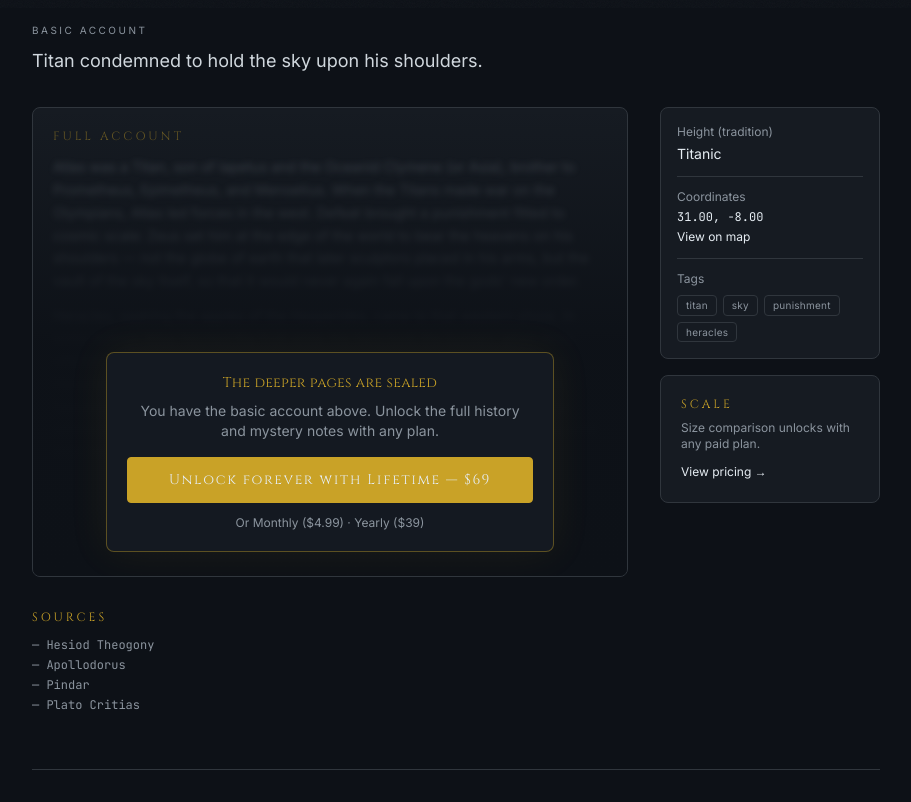
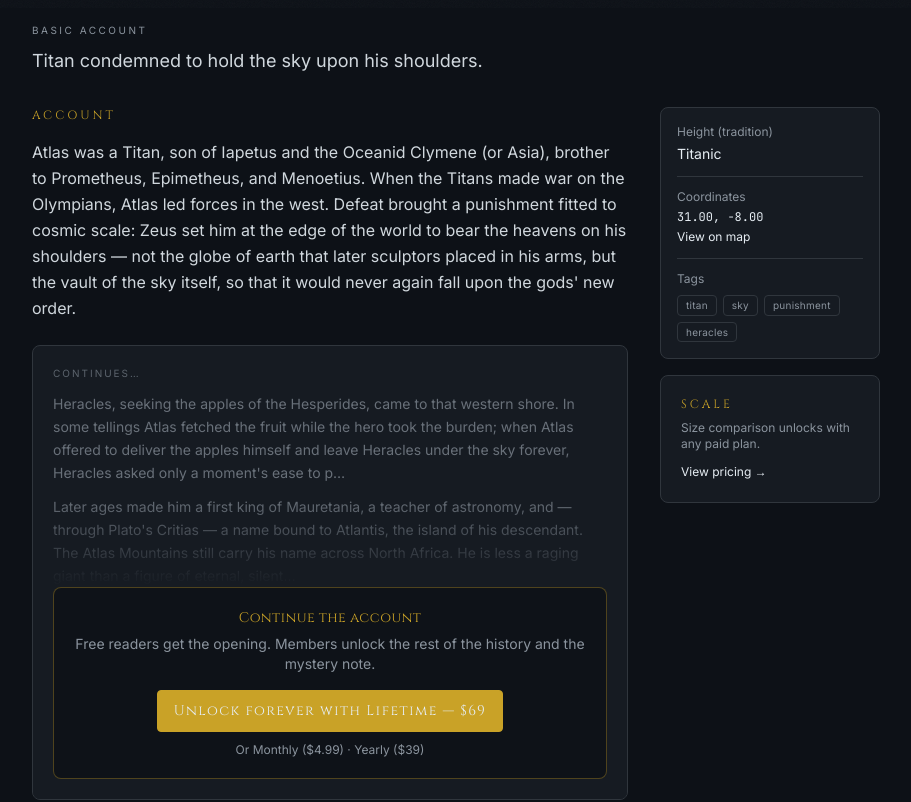
Before and after one commit to silvio-meter/giants-of-the-world, a Next.js app: page /giants/atlas in a window 1280 px wide. Shown: the part 792-1594 px from the top of the page, without its empty margins (184-1095 px from the left). Built offline with nearby package versions, Linux system fonts and the light colour scheme.

Commit message:
Give free readers a readable opening paragraph on each giant.
Replace full blur paywall with clear preview plus a compact continue CTA.

```diff
--- a/src/app/pricing/page.tsx
+++ b/src/app/pricing/page.tsx
@@ -57,8 +57,8 @@ export default function PricingPage() {
           Pricing
         </h1>
         <p className="mx-auto mt-3 max-w-xl text-sm text-text-muted sm:text-base">
-          Free readers see every giant&apos;s basic account. Full histories,
-          mystery notes, and future premium tools unlock with any paid plan.
+          Free readers get every giant&apos;s opening account. Members unlock
+          the full history, mystery notes, and future premium tools.
         </p>
         {isPaid && (
           <p className="mt-4 inline-block rounded border border-accent-gold/40 bg-accent-gold/10 px-3 py-1.5 text-xs text-accent-gold">
@@ -127,7 +127,7 @@ export default function PricingPage() {
           What paid unlocks
         </h3>
         <ul className="mt-4 grid gap-2 text-sm text-text-muted sm:grid-cols-2">
-          <li>— Full detailed accounts for every giant</li>
+          <li>— Full remaining account for every giant</li>
           <li>— Mystery notes (whispered asides)</li>
           <li>— Size comparison tool (coming)</li>
           <li>— Favourites & advanced map filters (coming)</li>
--- a/src/components/FullDescription.tsx
+++ b/src/components/FullDescription.tsx
@@ -9,13 +9,27 @@ interface Props {
   mysteryNote: string;
 }
 
-export function FullDescription({ fullDescription, mysteryNote }: Props) {
-  const { isPaid, ready } = usePlan();
-
-  const paragraphs = fullDescription
+function splitParagraphs(text: string): string[] {
+  const byBreak = text
     .split(/\n\n+|\n/)
     .map((p) => p.trim())
     .filter(Boolean);
+  if (byBreak.length >= 2) return byBreak;
+
+  // Single block: split into ~2–3 sentence chunks so free users still get a real opening
+  const sentences = text.match(/[^.!?]+[.!?]+(?:\s|$)|[^.!?]+$/g);
+  if (!sentences || sentences.length <= 2) return [text.trim()];
+
+  const chunks: string[] = [];
+  for (let i = 0; i < sentences.length; i += 2) {
+    chunks.push(sentences.slice(i, i + 2).join("").trim());
+  }
+  return chunks.filter(Boolean);
+}
+
+export function FullDescription({ fullDescription, mysteryNote }: Props) {
+  const { isPaid, ready } = usePlan();
+  const paragraphs = splitParagraphs(fullDescription);
 
   if (!ready) {
     return <div className="mt-4 h-40 animate-pulse rounded-lg bg-surface" />;
@@ -37,51 +51,95 @@ export function FullDescription({ fullDescription, mysteryNote }: Props) {
     );
   }
 
+  const freePreview = paragraphs[0] ?? "";
+  const lockedRest = paragraphs.slice(1);
+  const hasMore = lockedRest.length > 0 || Boolean(mysteryNote);
+
   return (
+    <div className="space-y-6">
+      {/* Free opening — real value */}
+      <div>
+        <h2 className="font-[family-name:var(--font-cinzel)] text-xs tracking-[0.25em] text-accent-gold uppercase">
+          Account
+        </h2>
+        <p className="mt-4 text-base leading-relaxed text-text-primary/90">
+          {freePreview}
+        </p>
+      </div>
+
+      {hasMore && (
         <div className="relative overflow-hidden rounded-lg border border-border bg-surface">
-      <div
-        className="pointer-events-none select-none px-5 pt-5 pb-28"
-        aria-hidden
+          {/* Teaser of remaining text — soft, not unreadable */}
+          {lockedRest.length > 0 && (
+            <div className="pointer-events-none select-none px-5 pt-5 pb-2" aria-hidden>
+              <p className="text-[10px] tracking-[0.2em] text-text-muted/60 uppercase">
+                Continues…
+              </p>
+              <div className="mt-3 space-y-3">
+                {lockedRest.slice(0, 2).map((para, i) => (
+                  <p
+                    key={i}
+                    className="text-sm leading-relaxed text-text-muted/70"
+                    style={{
+                      maskImage:
+                        i === Math.min(lockedRest.length, 2) - 1
+                          ? "linear-gradient(to bottom, black 0%, transparent 100%)"
+                          : undefined,
+                      WebkitMaskImage:
+                        i === Math.min(lockedRest.length, 2) - 1
+                          ? "linear-gradient(to bottom, black 0%, transparent 100%)"
+                          : undefined,
+                    }}
                   >
-        <p className="font-[family-name:var(--font-cinzel)] text-xs tracking-[0.25em] text-accent-gold/50 uppercase">
-          Full account
-        </p>
-        <div className="mt-3 space-y-3 blur-[3px] opacity-40">
-          {paragraphs.slice(0, 2).map((para, i) => (
-            <p key={i} className="text-sm leading-relaxed text-text-muted">
-              {para}
+                    {para.length > 280 ? `${para.slice(0, 280)}…` : para}
                   </p>
                 ))}
               </div>
             </div>
+          )}
 
-      <div className="absolute inset-0 flex items-end justify-center bg-gradient-to-t from-background via-background/95 to-transparent p-6">
-        <div className="w-full max-w-md rounded-lg border border-accent-gold/40 bg-surface/95 p-5 text-center shadow-[0_0_40px_rgba(201,162,39,0.08)] backdrop-blur-sm">
+          {/* Compact upgrade band */}
+          <div
+            className={`relative px-5 pb-5 ${
+              lockedRest.length > 0
+                ? "bg-gradient-to-t from-surface via-surface to-transparent pt-8 -mt-10"
+                : "pt-5"
+            }`}
+          >
+            <div className="rounded-lg border border-accent-gold/35 bg-background/80 px-4 py-4 text-center sm:px-5 sm:py-5">
               <p className="font-[family-name:var(--font-cinzel)] text-sm tracking-wide text-accent-gold">
-            The deeper pages are sealed
+                Continue the account
               </p>
-          <p className="mt-2 text-sm text-text-muted">
-            You have the basic account above. Unlock the full history and
-            mystery notes with any plan.
+              <p className="mt-1.5 text-sm text-text-muted">
+                Free readers get the opening. Members unlock the rest of the
+                history and the mystery note.
               </p>
               <Link
                 href="/pricing"
-            className="mt-4 inline-flex w-full items-center justify-center rounded border border-accent-gold bg-accent-gold px-4 py-3 font-[family-name:var(--font-cinzel)] text-sm tracking-[0.12em] text-background transition hover:bg-accent-gold/90"
+                className="mt-4 inline-flex w-full items-center justify-center rounded border border-accent-gold bg-accent-gold px-4 py-2.5 font-[family-name:var(--font-cinzel)] text-sm tracking-[0.1em] text-background transition hover:bg-accent-gold/90 sm:w-auto sm:min-w-[280px]"
               >
                 Unlock forever with Lifetime — $69
               </Link>
-          <p className="mt-3 text-xs text-text-muted">
+              <p className="mt-2.5 text-xs text-text-muted">
                 Or{" "}
-            <Link href="/pricing" className="text-accent-gold hover:underline">
+                <Link
+                  href="/pricing"
+                  className="text-accent-gold hover:underline"
+                >
                   Monthly ($4.99)
                 </Link>
                 {" · "}
-            <Link href="/pricing" className="text-accent-gold hover:underline">
+                <Link
+                  href="/pricing"
+                  className="text-accent-gold hover:underline"
+                >
                   Yearly ($39)
                 </Link>
               </p>
             </div>
           </div>
         </div>
+      )}
+    </div>
   );
 }
```
Lines whose indentation alone changed are shown as unchanged.
